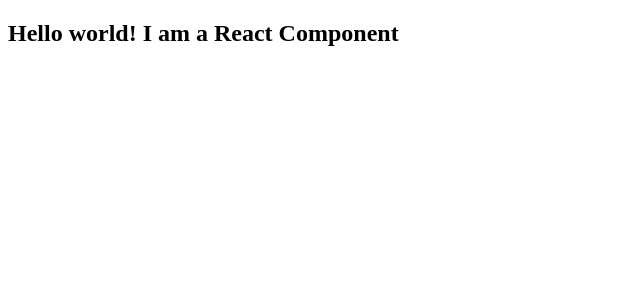
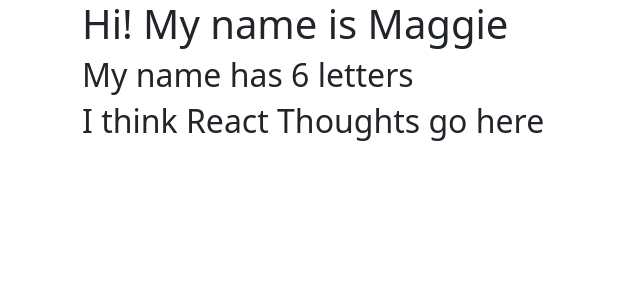
Before and after one commit to mlward639/react-content, a React (Create React App) app: page / in a window 1280 px wide. Shown: the top 300 px of the page, without its empty margins (0-640 px from the left). Built offline with nearby package versions, Linux system fonts and the light colour scheme.

Commit message:
unit 20 act 8

```diff
--- a/src/App.js
+++ b/src/App.js
@@ -1,11 +1,8 @@
-import React from 'react';
-// First we import our Hello component from our components folder.
-import Hello from './components/Hello';
+import React from "react";
+import JSXVariables from "./components/JSXVariables";
 
-// React apps typically have a single App component at the very top that can reference other React components.
-// This component, `App`, is our main component that is importing `Hello` and rendering it in the return method.
 function App() {
-  return <Hello />;
+  return <JSXVariables />;
 }
 
 export default App;
--- a/src/components/Hello.js
+++ /dev/null
@@ -1,18 +0,0 @@
-import React from 'react';
-
-// React components are isolated parts of an application that help organize and isolate different parts of the program into smaller chunks
-// We can pass data to these components and even render other components inside other components.
-// The `Hello` component is a child of our `App` component and is responsible for rendering the "Hello World" header.
-function Hello() {
-  const message = 'Hello world! I am a React Component';
-  // The return statement contains something called "JSX"
-  // JSX is a syntax extension to Javascript that allows us to write HTML inside Javascript
-  // Expressions in JSX should be placed in curly braces {}
-  return (
-    <div className="container">
-      <h2>{message}</h2>
-    </div>
-  );
-}
-
-export default Hello;
--- /dev/null
+++ b/src/components/JSXVariables.js
@@ -0,0 +1,26 @@
+import React from "react";
+
+// TODO: Create a `name` variable
+const name = "Maggie";
+// TODO: Create a `thoughts` variable
+// This should be a string regarding what you think of React
+const thoughts = "Thoughts go here";
+
+function JSXVariables() {
+  return (
+    <div className="main-container">
+      <div className="container">
+        <div className="jumbotron">
+          {/* TODO: Add your name variable */}
+          <h1>Hi! My name is {name}</h1>
+          {/* TODO: Add your number of letters variable */}
+          <h2>My name has {name.split("").length} letters</h2>
+          {/* TODO: Add your thoughts variable */}
+          <h2>I think React {thoughts}</h2>
+        </div>
+      </div>
+    </div>
+  );
+}
+
+export default JSXVariables;
```
Also changed, not shown: src/index.js (+5 -6 lines).
